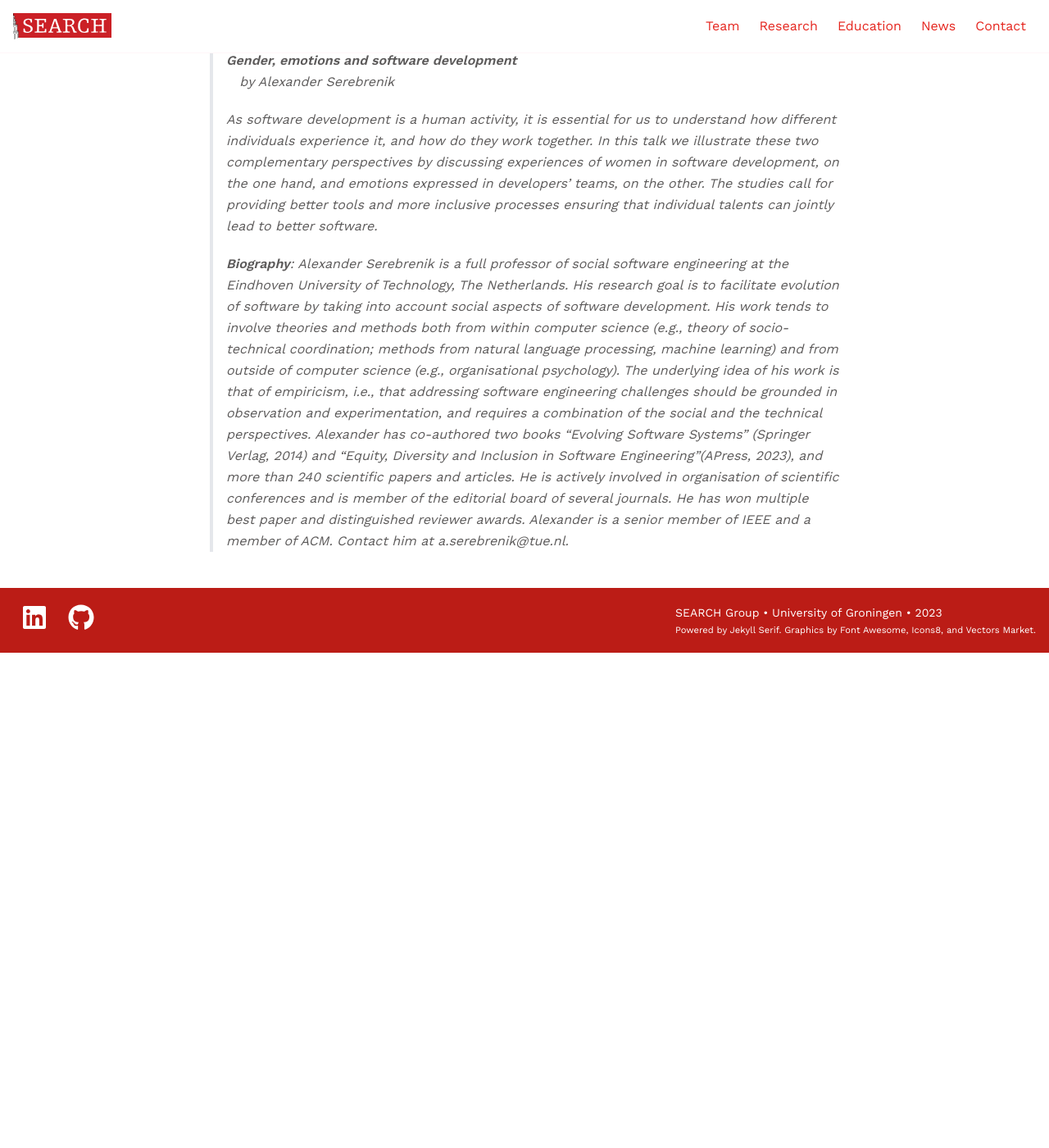
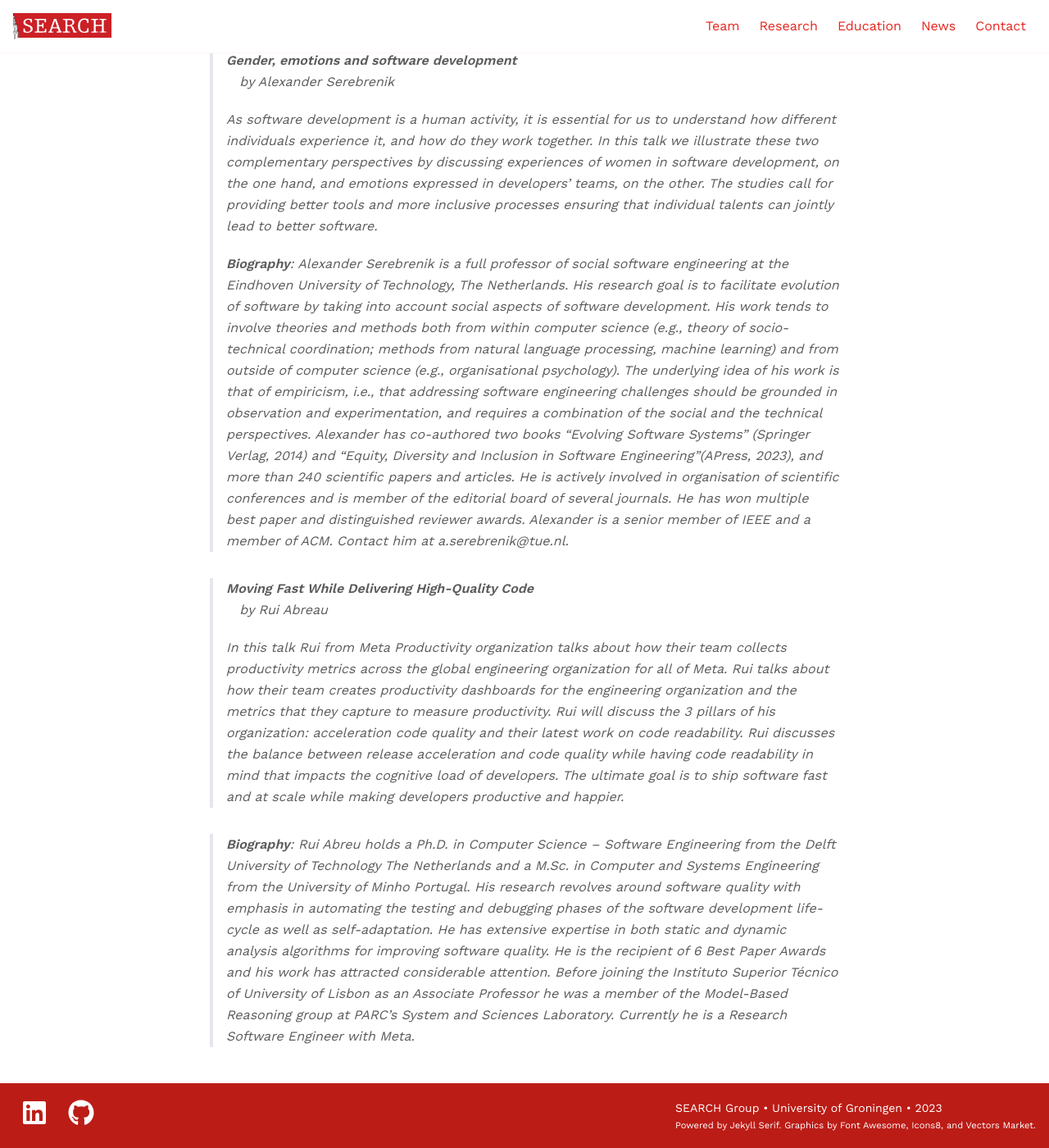
Before and after one commit to search-rug/search-rug.github.io, a Jekyll site: the page built from _events/northse2023.md, in a window 1280 px wide and 1400 px high, scrolled down 1515 px. Shown: the whole window at 82% size. Built offline with Jekyll 4.4.1, drawn with Linux system fonts in a browser that asks for light colours; nearby versions of some CDN libraries; some web fonts are replaced; before the commit the page ends 2311 px from its top, so only the background shows below that.

Commit message:
added Rui's talk title

```diff
--- a/_events/northse2023.md
+++ b/_events/northse2023.md
@@ -47,3 +47,10 @@ more details will follow soon
 > As software development is a human activity, it is essential for us to understand how different individuals experience it, and how do they work together. In this talk we illustrate  these two complementary perspectives by discussing experiences of women in software development, on the one hand, and emotions expressed in developers’ teams, on the other. The studies call for providing better tools and more inclusive processes ensuring that individual talents can jointly lead to better software.
 >
 > **Biography**: Alexander Serebrenik is a full professor of social software engineering at the Eindhoven University of Technology, The Netherlands. His research goal is to facilitate evolution of software by taking into account social aspects of software development. His work tends to involve theories and methods both from within computer science (e.g., theory of socio-technical coordination; methods from natural language processing, machine learning) and from outside of computer science (e.g., organisational psychology). The underlying idea of his work is that of empiricism, i.e., that addressing software engineering challenges should be grounded in observation and experimentation, and requires a combination of the social and the technical perspectives. Alexander has co-authored two books “Evolving Software Systems” (Springer Verlag, 2014) and "Equity, Diversity and Inclusion in Software Engineering"(APress, 2023), and more than 240 scientific papers and articles. He is actively involved in organisation of scientific conferences and is member of the editorial board of several journals. He has won multiple best paper and distinguished reviewer awards. Alexander is a senior member of IEEE and a member of ACM. Contact him at a.serebrenik@tue.nl.
+
+> **Moving Fast While Delivering High-Quality Code**\
+> &nbsp;&nbsp; by Rui Abreau
+>
+> In this talk Rui from Meta Productivity organization talks about how their team collects productivity metrics across the global engineering organization for all of Meta. Rui talks about how their team creates productivity dashboards for the engineering organization and the metrics that they capture to measure productivity. Rui will discuss the 3 pillars of his organization: acceleration code quality and their latest work on code readability. Rui discusses the balance between release acceleration and code quality while having code readability in mind that impacts the cognitive load of developers. The ultimate goal is to ship software fast and at scale while making developers productive and happier.
+
+> **Biography**: Rui Abreu holds a Ph.D. in Computer Science – Software Engineering from the Delft University of Technology The Netherlands and a M.Sc. in Computer and Systems Engineering from the University of Minho Portugal. His research revolves around software quality with emphasis in automating the testing and debugging phases of the software development life-cycle as well as self-adaptation. He has extensive expertise in both static and dynamic analysis algorithms for improving software quality. He is the recipient of 6 Best Paper Awards and his work has attracted considerable attention. Before joining the Instituto Superior Técnico of University of Lisbon as an Associate Professor he was a member of the Model-Based Reasoning group at PARC’s System and Sciences Laboratory. Currently he is a Research Software Engineer with Meta.
```
